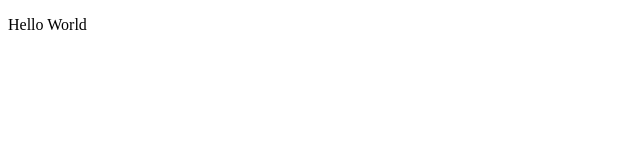
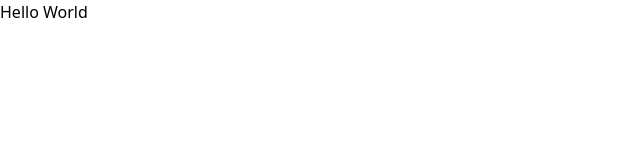
Before and after one commit to kc3hack/2025_2, a Next.js app in the folder my-app/: page / in a window 1280 px wide. Shown: the top 160 px of the page, without its empty margins (0-640 px from the left). Built offline with nearby package versions, Linux system fonts and the light colour scheme.

Commit message:
CSSが反映されない問題を修正

```diff
--- a/my-app/app/globals.css
+++ b/my-app/app/globals.css
@@ -1,61 +1,3 @@
-/* @tailwind base;
+@tailwind base;
 @tailwind components;
-@tailwind utilities; */
-
-body {
-    font-family: Arial, sans-serif;
-    background-color: #f4f4f4;
-    color: #333;
-    margin: 0;
-    padding: 20px;
-    text-align: center;
-  }
-
-  h1 {
-    color: #24e1c1;
-  }
-
-  input {
-    padding: 10px;
-    margin: 10px;
-    border: 1px solid #ddd;
-    border-radius: 5px;
-    width: 300px;
-  }
-
-  button {
-    padding: 10px 15px;
-    background-color: #24e1c1;
-    color: white;
-    border: none;
-    border-radius: 5px;
-    cursor: pointer;
-  }
-
-  button:hover {
-    background-color: #24e1c1;
-  }
-
-  ul {
-    list-style: none;
-    padding: 0;
-  }
-
-  li {
-    display: flex;
-    align-items: center;
-    margin: 10px 0;
-    background: white;
-    padding: 10px;
-    border-radius: 10px;
-    box-shadow: 0 2px 4px rgba(0, 0, 0, 0.1);
-  }
-
-  img {
-    border-radius: 5px;
-    margin-right: 15px;
-  }
-
-  audio {
-    margin-left: auto;
-  }
+@tailwind utilities;
--- a/my-app/app/layout.js
+++ b/my-app/app/layout.js
@@ -1,43 +1,18 @@
-// import { Geist, Geist_Mono } from "next/font/google";
-// import "./globals.css";
-// import AuthProvider from "./components/AuthProvider";
+import "./globals.css";
+import AuthProvider from "./components/AuthProvider";
 
-// const geistSans = Geist({
-//   variable: "--font-geist-sans",
-//   subsets: ["latin"],
-// });
-
-// const geistMono = Geist_Mono({
-//   variable: "--font-geist-mono",
-//   subsets: ["latin"],
-// });
-
-// export const metadata = {
-//   title: "Create Next App",
-//   description: "Generated by create next app",
-// };
-
-// export default function RootLayout({ children }) {
-//   return (
-//     <html lang="ja">
-//       <body>
-//         <AuthProvider>
-//           {children}
-//         </AuthProvider>
-//       </body>
-//     </html>
-//   );
-// }
-
-"use client";
-import { SessionProvider } from "next-auth/react";
+export const metadata = {
+  title: "Create Next App",
+  description: "Generated by create next app",
+};
 
 export default function RootLayout({ children }) {
-
   return (
     <html lang="ja">
       <body>
-        <SessionProvider>{children}</SessionProvider>
+        <AuthProvider>
+          {children}
+        </AuthProvider>
       </body>
     </html>
   );
```
Also changed, not shown: 1 other file (tests, documents, lock files or other folders).
